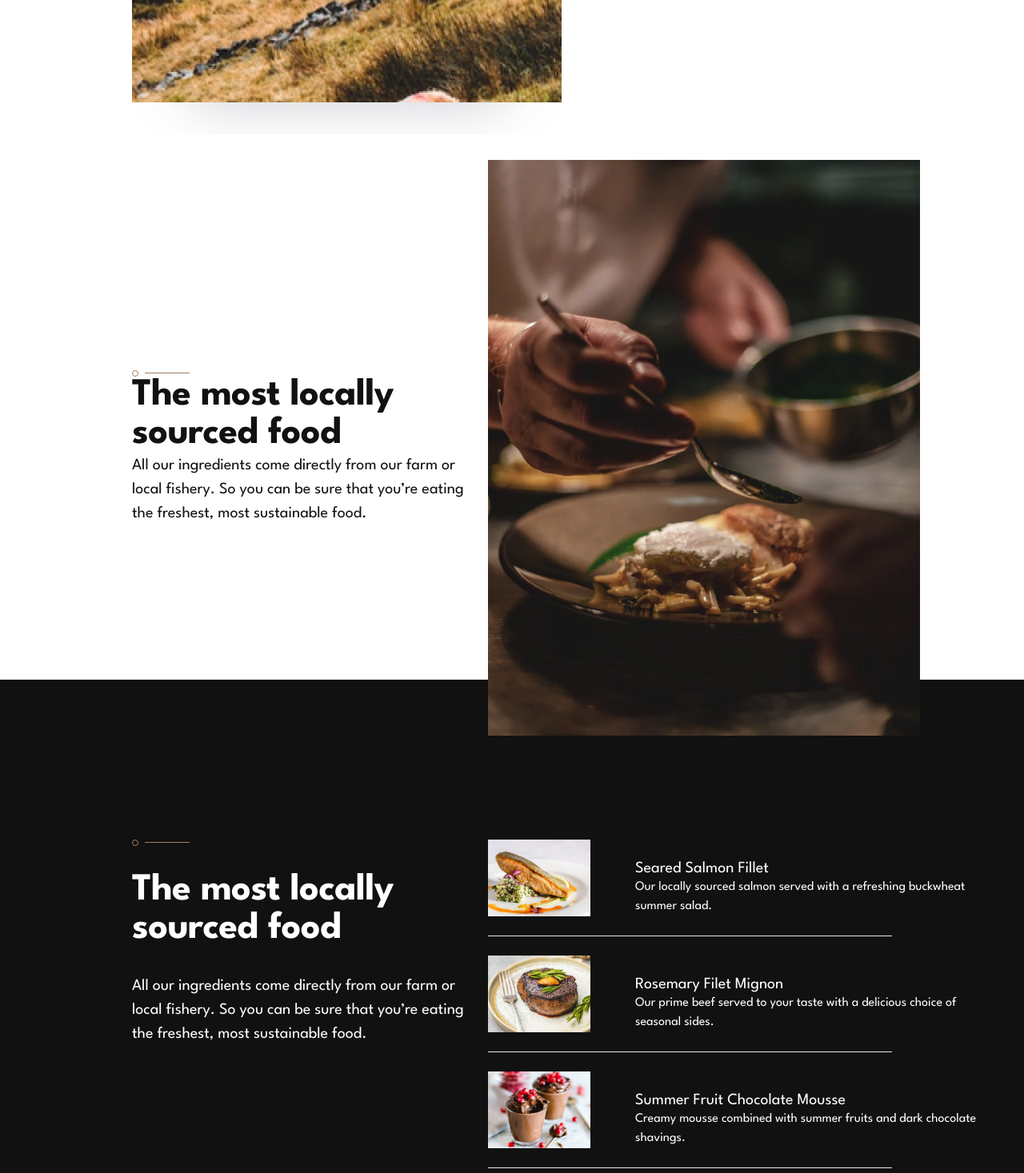
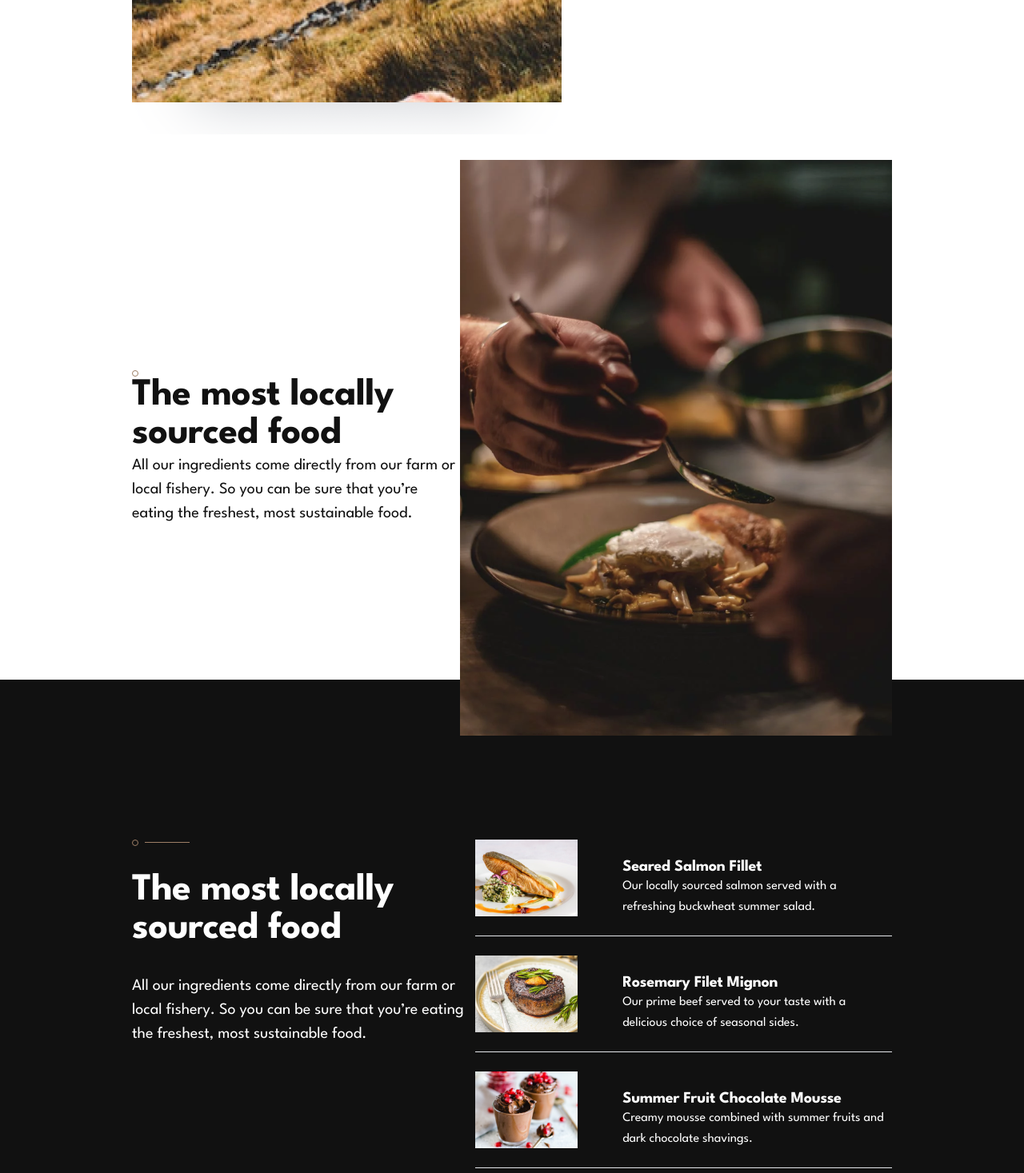
Before and after one commit to anritsetskhla10/dine-restaurant-website, a React (Vite) app: page / in a window 1280 px wide. Shown: the part 1330-2797 px from the top of the page at 80% size. Built offline with nearby package versions, Linux system fonts and the light colour scheme; the HTML template or start-up script is replaced by a standard one.

Commit message:
add slider section

```diff
--- a/src/components/Slider.tsx
+++ b/src/components/Slider.tsx
@@ -1,4 +1,4 @@
-import SlideOne from '/assets/seventh.png';
+import SlideOne from '/assets/seventh.jpg';
 import SlideTwo from '/assets/slide2.png';
 import SlideThree from '/assets/slide3.png';
 import Button from "./Button"
@@ -6,20 +6,20 @@ import Button from "./Button"
 
 function Slider() {
   return (
-    <div>
-      <img src="" alt="" />
-      <div>
+    <div className='py-[160px] px-[165px] flex justify-between items-center'>
+      <img src={SlideOne} alt="slide" className='max-w-[540px]' />
+      <div className='max-w-[445px]'>
 
-        <div>
-            <h3>Family Gathering</h3>
-            <p>We love catering for entire families. So please bring everyone along for a special meal with your loved ones. We’ll provide a memorable experience for all.</p>
-            <Button dark={true}>BOOK A TABLE</Button>
+        <div className='mb-20'>
+            <h3 className='max-w-[445px] text-[48px] font-bold mb-5 text-secondary-EbonyClay leading-[1] tracking-[-0.5px]'>Family Gathering</h3>
+            <p className='max-w-[445px] text-[20px] font-normal mb-[60px] text-secondary-EbonyClay leading-[1.5]'>We love catering for entire families. So please bring everyone along for a special meal with your loved ones. We’ll provide a memorable experience for all.</p>
+            <Button dark={false}>BOOK A TABLE</Button>
         </div>
 
-        <div>
-            <button>FAMILY GATHERING</button>
-            <button>SPECIAL EVENTS</button>
-            <button>SOCIAL EVENTS</button>
+        <div className='flex flex-col items-start gap-3'>
+            <button className='text-[#4c4c4c] text-[17px] font-semibold leading-[1.65] tracking-[2.5px]'>FAMILY GATHERING</button>
+            <button className='text-[#4c4c4c] text-[17px] font-semibold leading-[1.65] tracking-[2.5px] opacity-50'>SPECIAL EVENTS</button>
+            <button className='text-[#4c4c4c] text-[17px] font-semibold leading-[1.65] tracking-[2.5px] opacity-50'>SOCIAL EVENTS</button>
         </div>
       </div>
     </div>
--- a/src/view/Home.tsx
+++ b/src/view/Home.tsx
@@ -15,12 +15,12 @@ function Home() {
   return (
     <div>
       <div className='bg-[#111111] pt-16 pl-[165px] pb-[248px] relative'>
-        <img src={Logo} alt="logo" className='w-[104px] h-10 ' />
+        <img src={Logo} alt="logo" className='w-[104px] h-10 relative z-50' />
         <div className='mt-[100px] relative z-20'>
-          <h1 className='w-[507px] text-[80px] font-thin mb-4 text-[#ffffff] leading-[1] tracking-[-1px] z-20'>Exquisite dining
+          <h1 className='max-w-[507px] text-[80px] font-thin mb-4 text-[#ffffff] leading-[1] tracking-[-1px] z-20'>Exquisite dining
           since 1989
           </h1>
-          <p className='w-[445px] text-[20px] font-normal mb-6 text-[#ffffff] leading-[1.5] z-20'>Experience our seasonal menu in beautiful country surroundings. Eat the freshest produce from the comfort of our farmhouse.</p>
+          <p className='max-w-[445px] text-[20px] font-normal mb-6 text-[#ffffff] leading-[1.5] z-20'>Experience our seasonal menu in beautiful country surroundings. Eat the freshest produce from the comfort of our farmhouse.</p>
           <Button dark={true}>BOOK A TABLE</Button>
         </div>
           <img src={BGFirst} alt="bg image" className=' h-full absolute right-0 top-0 z-0'/>
@@ -33,8 +33,8 @@ function Home() {
             <div className='w-2 h-2 rounded-[50%] border border-primary-Beaver'></div>
             <div className='w-14 h-[1px] bg-primary-Beaver'/>
           </div>
-          <h3 className='w-[445px] text-[48px] font-bold text-[#111111] leading-[1] tracking-[-0.5px]'>Enjoyable place for all the family</h3>
-          <p className='w-[445px] text-[20px] font-normal  text-[#111111] leading-[1.5] '>Our relaxed surroundings make dining with us a great experience for everyone. We can even arrange a tour of the farm before your meal.</p>
+          <h3 className='max-w-[445px] text-[48px] font-bold text-[#111111] leading-[1] tracking-[-0.5px]'>Enjoyable place for all the family</h3>
+          <p className='max-w-[445px] text-[20px] font-normal  text-[#111111] leading-[1.5] '>Our relaxed surroundings make dining with us a great experience for everyone. We can even arrange a tour of the farm before your meal.</p>
         </div>
       </div>
 
@@ -42,10 +42,10 @@ function Home() {
         <div>
         <div className='flex items-center gap-2'>
             <div className='w-2 h-2 rounded-[50%] border border-primary-Beaver'></div>
-            <div className='w-14 h-[1px] bg-primary-Beaver'/>
+            <div className='max-w-14 h-[1px] bg-primary-Beaver'/>
           </div>
-          <h3 className='w-[445px] text-[48px] font-bold text-[#111111] leading-[1] tracking-[-0.5px]'>The most locally sourced food</h3>
-          <p className='w-[445px] text-[20px] font-normal  text-[#111111] leading-[1.5] '>All our ingredients come directly from our farm or local fishery. So you can be sure that you’re eating the freshest, most sustainable food.</p>
+          <h3 className='max-w-[445px] text-[48px] font-bold text-[#111111] leading-[1] tracking-[-0.5px]'>The most locally sourced food</h3>
+          <p className='max-w-[445px] text-[20px] font-normal  text-[#111111] leading-[1.5] '>All our ingredients come directly from our farm or local fishery. So you can be sure that you’re eating the freshest, most sustainable food.</p>
         </div>
         <img src={ThirdImg} alt="third img" />
       </div>
@@ -56,38 +56,38 @@ function Home() {
             <div className='w-2 h-2 rounded-[50%] border border-primary-Beaver'></div>
             <div className='w-14 h-[1px] bg-primary-Beaver'/>
           </div>
-          <h3 className='w-[445px] text-[48px] font-bold text-[#ffffff] leading-[1] tracking-[-0.5px]'>The most locally sourced food</h3>
-          <p className='w-[445px] text-[20px] font-normal  text-[#ffffff] leading-[1.5] '>All our ingredients come directly from our farm or local fishery. So you can be sure that you’re eating the freshest, most sustainable food.</p>
+          <h3 className='max-w-[445px] text-[48px] font-bold text-[#ffffff] leading-[1] tracking-[-0.5px]'>The most locally sourced food</h3>
+          <p className='max-w-[445px] text-[20px] font-normal  text-[#ffffff] leading-[1.5] '>All our ingredients come directly from our farm or local fishery. So you can be sure that you’re eating the freshest, most sustainable food.</p>
           </div>
           <div className='flex flex-col gap-6'>
             <div className='border-b flex items-center gap-14 max-w-[540px]'>
               <img src={FourthImg} alt="fourth img" className='mb-6' />
               <div>
-                <h5 className='w-[445px] text-[20px] font-normal  text-[#ffffff] leading-[1.2] '>Seared Salmon Fillet</h5>
-                <p className='w-[445px] text-[16px] font-normal  text-[#ffffff] leading-[-0.25px] '>Our locally sourced salmon served with a refreshing buckwheat summer salad.</p>
+                <h5 className=' text-[20px] font-bold  text-[#ffffff] leading-[1.2] tracking-[-0.25px] '>Seared Salmon Fillet</h5>
+                <p className='text-[16px] font-normal  text-[#ffffff] leading-[1.63] '>Our locally sourced salmon served with a refreshing buckwheat summer salad.</p>
               </div>
             </div>
             <div className='border-b flex items-center gap-14 max-w-[540px]'>
               <img src={Fifthmg} alt="fifth image" className='mb-6' />
               <div>
-                <h5 className='w-[445px] text-[20px] font-normal  text-[#ffffff] leading-[1.2] '>Rosemary Filet Mignon</h5>
-                <p className='w-[445px] text-[16px] font-normal  text-[#ffffff] leading-[-0.25px] '>Our prime beef served to your taste with a delicious choice of seasonal sides.</p>
+                <h5 className='text-[20px] font-bold  text-[#ffffff] leading-[1.2] tracking-[-0.25px]'>Rosemary Filet Mignon</h5>
+                <p className='text-[16px] font-normal  text-[#ffffff] leading-[1.63] '>Our prime beef served to your taste with a delicious choice of seasonal sides.</p>
               </div>
             </div>
             <div className='border-b flex items-center gap-14 max-w-[540px]'>
               <img src={SixthImg} alt="sixth image" className='mb-6'/>
               <div>
-                <h5 className='w-[445px] text-[20px] font-normal  text-[#ffffff] leading-[1.2] '>Summer Fruit Chocolate Mousse</h5>
-                <p className='w-[445px] text-[16px] font-normal  text-[#ffffff] leading-[-0.25px] '>Creamy mousse combined with summer fruits and dark chocolate shavings.</p>
+                <h5 className='text-[20px] font-bold  text-[#ffffff] leading-[1.2] tracking-[-0.25px]'>Summer Fruit Chocolate Mousse</h5>
+                <p className='text-[16px] font-normal  text-[#ffffff] leading-[1.63] '>Creamy mousse combined with summer fruits and dark chocolate shavings.</p>
               </div>
             </div>
           </div>
       </div>
 
       <Slider/>
-      <div>
-        <h2>Ready to make a reservation?</h2>
-        <Button dark={false}>BOOK A TABLE</Button>
+      <div className='flex justify-between px-[165px] pt-[99px] pb-[93px] bg-footerImg bg-center bg-cover'>
+        <h2 className='text-[48px] font-bold  text-[#ffffff] leading-[1] tracking-[-0.5px]'>Ready to make a reservation?</h2>
+        <Button dark={true}>BOOK A TABLE</Button>
       </div>
       <Footer/>
     </div>
--- a/tailwind.config.js
+++ b/tailwind.config.js
@@ -19,7 +19,7 @@ export default {
         },
       },
       backgroundImage: {
-        'firstImg': "url('/assets/bookingFirst.jpg')",
+        'footerImg': "url('/assets/footer.jpg')",
       },
     },
   },
```
